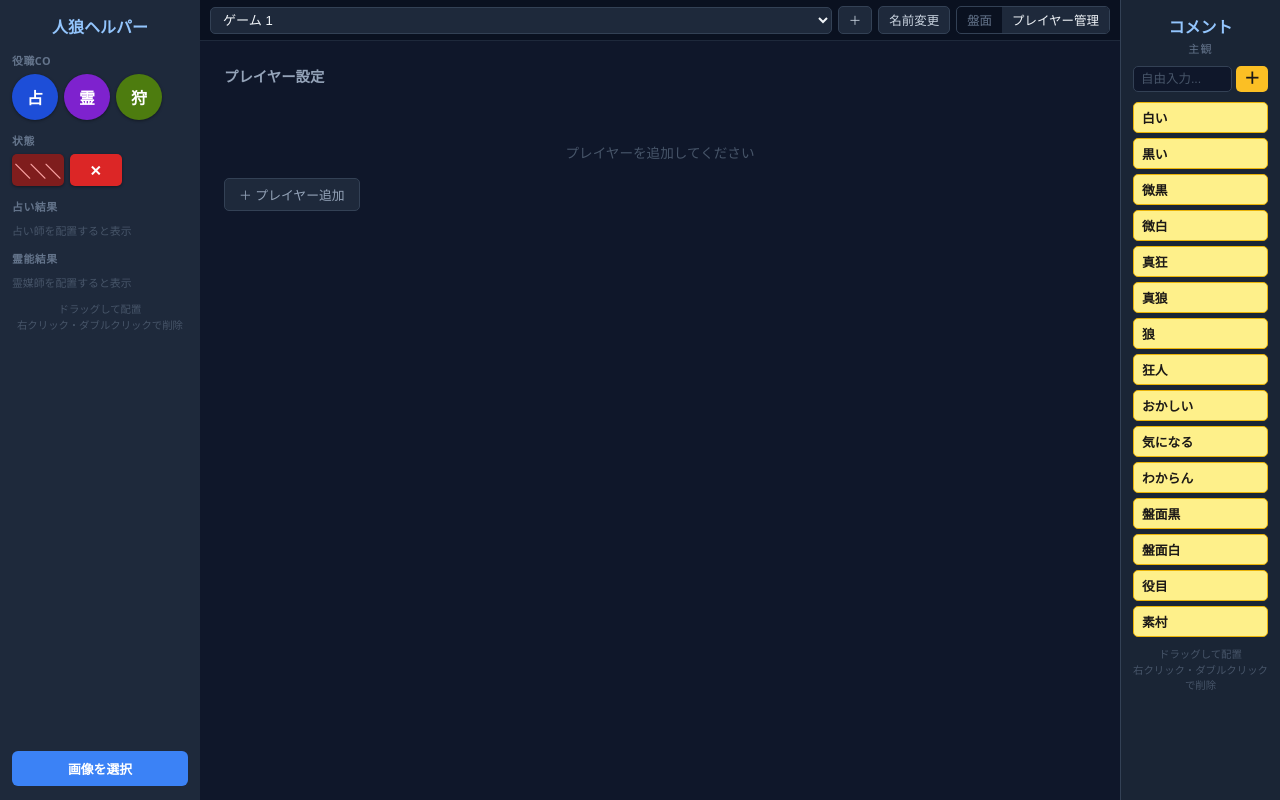
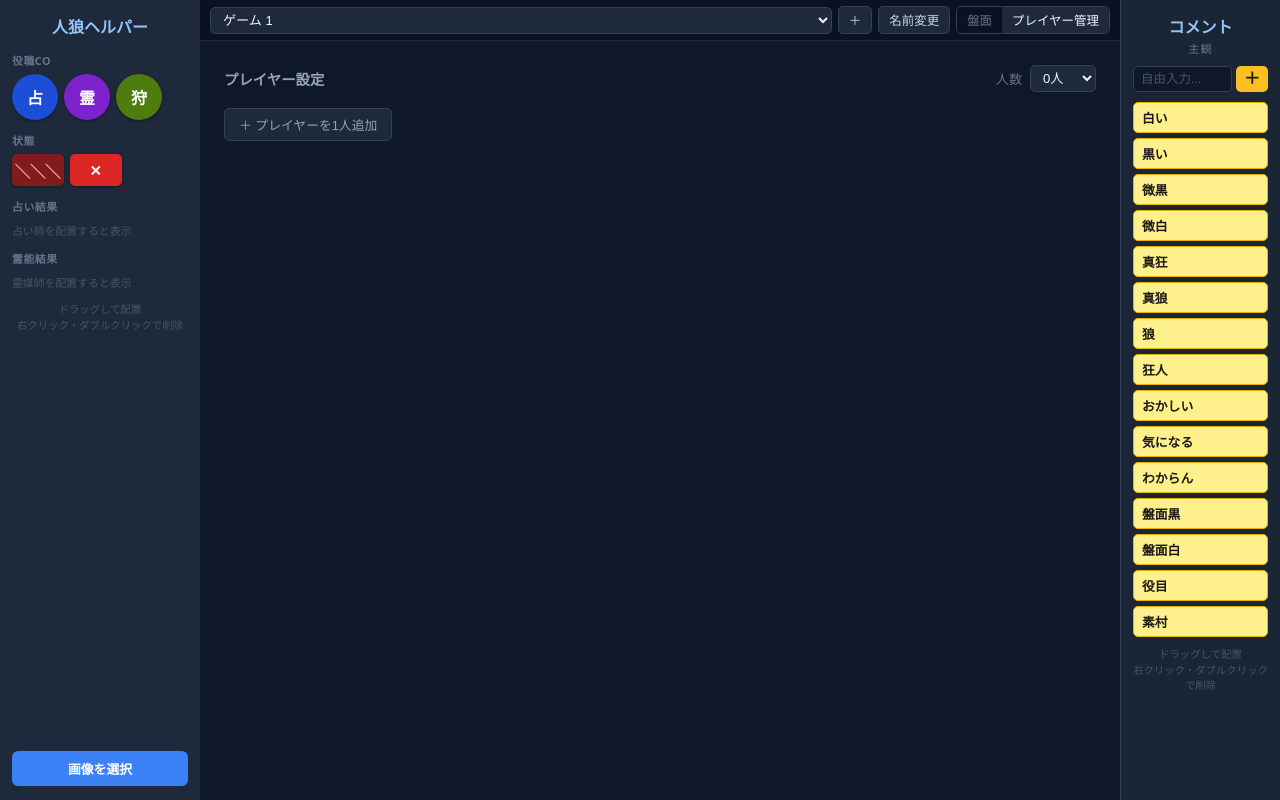
Before and after one commit to Riku-1/my-jinro-helper, a React (Vite) app: page / in a window 1280 px wide. Both pictures are taken after a click on the button "プレイヤー管理". Built offline with nearby package versions, Linux system fonts and the light colour scheme.

Commit message:
プレイヤー人数をセレクトBOXで選択できるように

```diff
--- a/src/App.css
+++ b/src/App.css
@@ -359,12 +359,43 @@
   gap: 16px;
 }
 
+.player-manager-header {
+  display: flex;
+  align-items: center;
+  justify-content: space-between;
+  gap: 16px;
+}
+
 .player-manager-title {
   font-size: 0.9rem;
   font-weight: 600;
   color: #94a3b8;
   margin: 0;
 }
+
+.player-count-row {
+  display: flex;
+  align-items: center;
+  gap: 8px;
+}
+
+.player-count-label {
+  font-size: 0.82rem;
+  color: #64748b;
+}
+
+.player-count-select {
+  padding: 4px 8px;
+  background: #1e293b;
+  color: #f1f5f9;
+  border: 1px solid #334155;
+  border-radius: 5px;
+  font-size: 0.82rem;
+  outline: none;
+  cursor: pointer;
+}
+
+.player-count-select:focus { border-color: #3b82f6; }
 
 .vote-add-player-btn {
   align-self: flex-start;
--- a/src/App.tsx
+++ b/src/App.tsx
@@ -243,6 +243,28 @@ export default function App() {
   const handleUpdatePlayer = (pi: number, player: Player) =>
     updateActive((g) => ({ ...g, players: g.players.map((p, i) => (i === pi ? player : p)) }));
 
+  const handleSetPlayerCount = (count: number) =>
+    updateActive((g) => {
+      const current = g.players.length;
+      if (count === current) return g;
+      if (count > current) {
+        const players = [...g.players];
+        const voteTable = g.voteTable.map((day) => [...day]);
+        for (let i = current; i < count; i++) {
+          const num = players.length > 0 ? Math.max(...players.map((p) => p.number)) + 1 : i + 1;
+          players.push({ number: num, name: '' });
+          voteTable.forEach((day) => day.push(''));
+        }
+        return { ...g, players, voteTable };
+      } else {
+        return {
+          ...g,
+          players: g.players.slice(0, count),
+          voteTable: g.voteTable.map((day) => day.slice(0, count)),
+        };
+      }
+    });
+
   // Game management
   const handleCreateGame = () => {
     const g = newGame(`ゲーム ${games.length + 1}`);
@@ -329,6 +351,7 @@ export default function App() {
             onAddPlayer={handleAddPlayer}
             onRemovePlayer={handleRemovePlayer}
             onUpdatePlayer={handleUpdatePlayer}
+            onSetPlayerCount={handleSetPlayerCount}
           />
         )}
       </div>
--- a/src/components/PlayerManager.tsx
+++ b/src/components/PlayerManager.tsx
@@ -10,9 +10,10 @@ type Props = {
   onAddPlayer: () => void;
   onRemovePlayer: (pi: number) => void;
   onUpdatePlayer: (pi: number, player: Player) => void;
+  onSetPlayerCount: (count: number) => void;
 };
 
-export default function PlayerManager({ players, onAddPlayer, onRemovePlayer, onUpdatePlayer }: Props) {
+export default function PlayerManager({ players, onAddPlayer, onRemovePlayer, onUpdatePlayer, onSetPlayerCount }: Props) {
   const [editing, setEditing] = useState<EditingCell | null>(null);
   const [inputValue, setInputValue] = useState('');
 
@@ -39,16 +40,29 @@ export default function PlayerManager({ players, onAddPlayer, onRemovePlayer, on
 
   return (
     <div className="player-manager">
-      <h2 className="player-manager-title">プレイヤー設定</h2>
-      {players.length === 0 && (
-        <p className="vote-empty">プレイヤーを追加してください</p>
-      )}
+      <div className="player-manager-header">
+        <h2 className="player-manager-title">プレイヤー設定</h2>
+        <div className="player-count-row">
+          <label className="player-count-label">人数</label>
+          <select
+            className="player-count-select"
+            value={players.length <= 16 ? players.length : ''}
+            onChange={(e) => onSetPlayerCount(Number(e.target.value))}
+          >
+            <option value={0}>0人</option>
+            {Array.from({ length: 16 }, (_, i) => (
+              <option key={i + 1} value={i + 1}>{i + 1}人</option>
+            ))}
+          </select>
+        </div>
+      </div>
+
       {players.length > 0 && (
         <table className="vote-table">
           <thead>
             <tr>
               <th className="vote-th" style={{ width: 60 }}>番号</th>
-              <th className="vote-th" style={{ minWidth: 120 }}>名前</th>
+              <th className="vote-th" style={{ minWidth: 140 }}>名前</th>
               <th className="vote-th" style={{ width: 40 }} />
             </tr>
           </thead>
@@ -97,19 +111,16 @@ export default function PlayerManager({ players, onAddPlayer, onRemovePlayer, on
                   )}
                 </td>
                 <td className="vote-td" style={{ textAlign: 'center' }}>
-                  <button
-                    className="vote-del-btn"
-                    onClick={() => onRemovePlayer(pi)}
-                    title="削除"
-                  >×</button>
+                  <button className="vote-del-btn" onClick={() => onRemovePlayer(pi)} title="削除">×</button>
                 </td>
               </tr>
             ))}
           </tbody>
         </table>
       )}
+
       <button className="vote-add-player-btn" onClick={onAddPlayer}>
-        ＋ プレイヤー追加
+        ＋ プレイヤーを1人追加
       </button>
     </div>
   );
```
